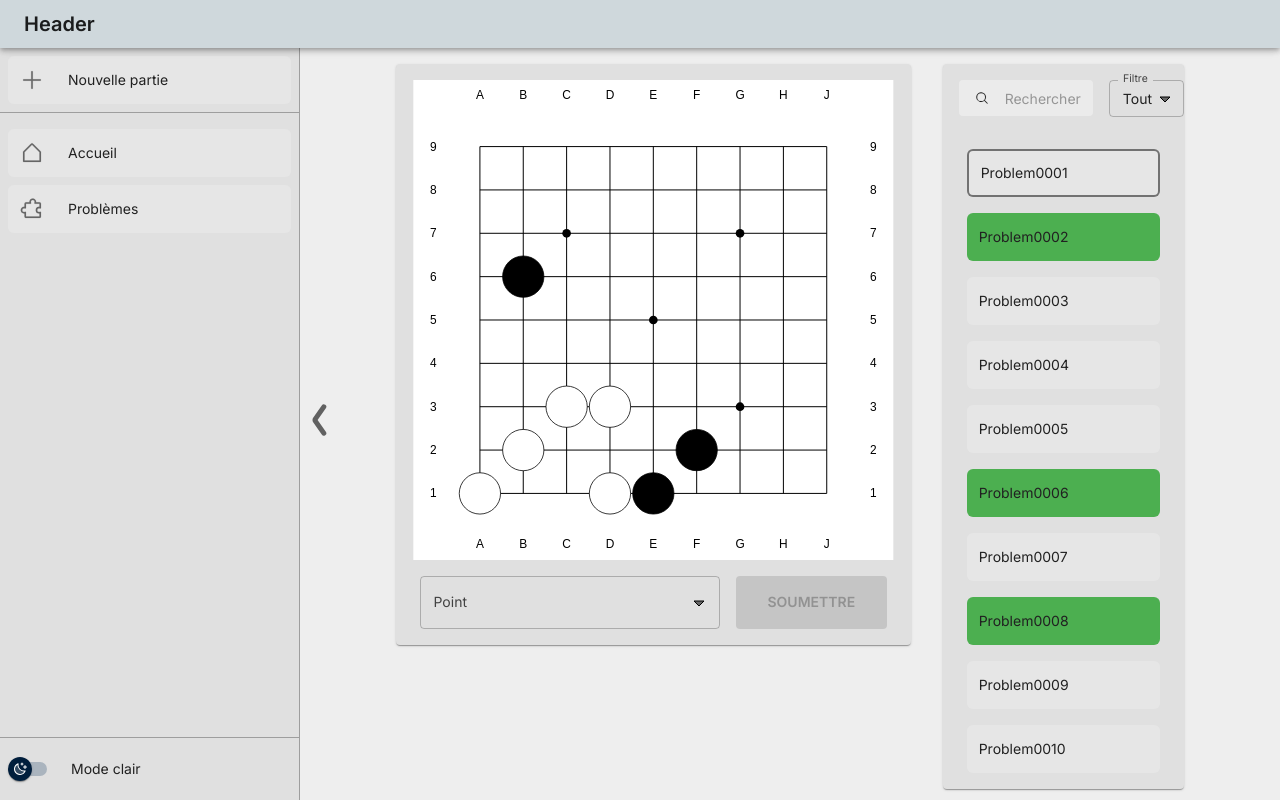
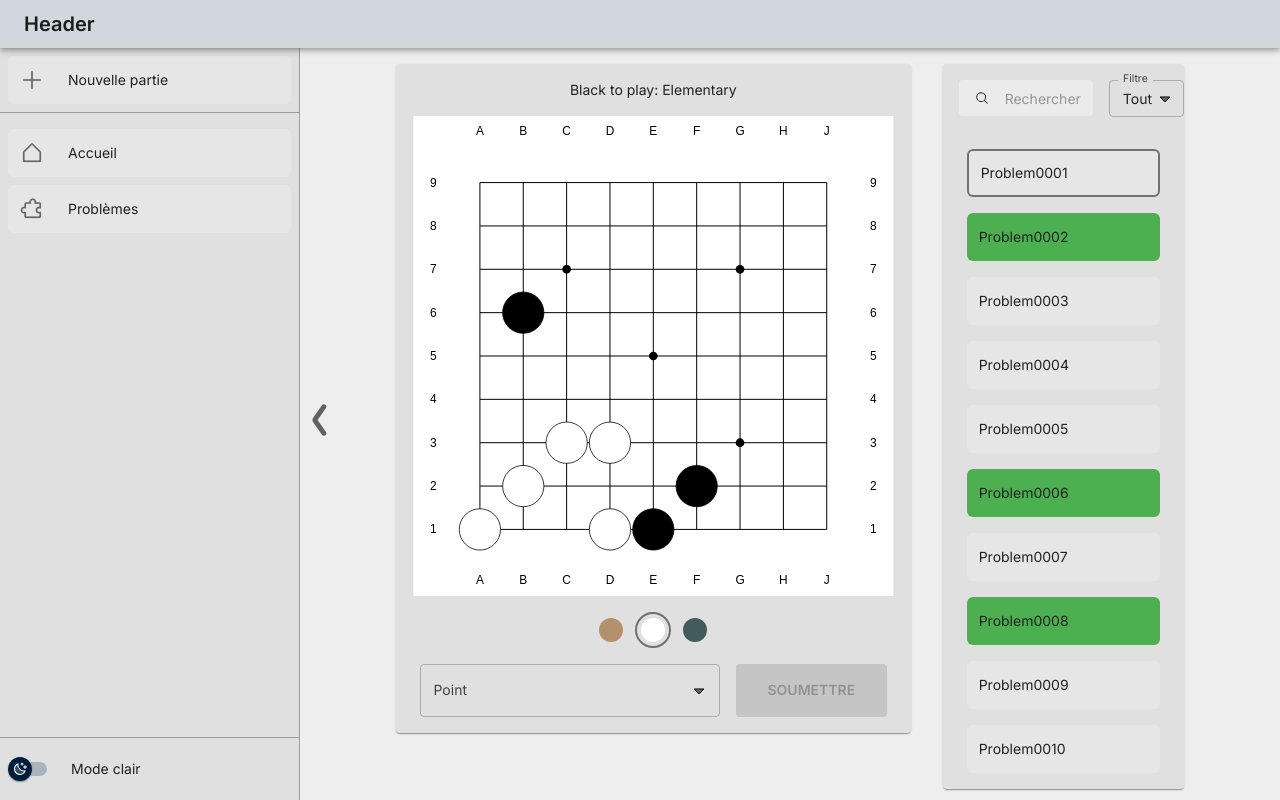
Before and after one commit to YouvaIBRAHIM/tsumego, a React (Vite) app in the folder front/: page /problems in a window 1280 px wide. Built offline with nearby package versions, Linux system fonts and the light colour scheme.

Commit message:
feat: select go theme

```diff
--- a/front/src/domains/go/components/AutocompleteGoPoint.tsx
+++ b/front/src/domains/go/components/AutocompleteGoPoint.tsx
@@ -5,18 +5,20 @@ import { IPlateau } from './Plateau/Plateau';
 
 interface IAutoCompleteGoPoint {
     data: AutoCompleteGoBoardPoint[];
-    currentPoint:string;
+    currentChoice:string;
     setCurrentChoice: IPlateau['setCurrentChoice']
     canPlay: IPlateau['canPlay']
 }
-export default function AutoCompleteGoPoint({data, currentPoint, setCurrentChoice, canPlay} : IAutoCompleteGoPoint) {
+export default function AutoCompleteGoPoint({data, currentChoice, setCurrentChoice, canPlay} : IAutoCompleteGoPoint) {
     const [value, setValue] = useState<AutoCompleteGoBoardPoint | null>(null)
 
     useEffect(() => {
-        if (currentPoint !== "") {
-            setValue(() => data.filter((el) => el.label ===  currentPoint)[0])
+        if (currentChoice !== "") {
+            setValue(() => data.filter((el) => el.label ===  currentChoice)[0])
+        }else{
+            setValue(null)
         }
-    }, [currentPoint])
+    }, [currentChoice])
 
     const onChange = (value: AutoCompleteGoBoardPoint) => {
         setValue(value)
--- a/front/src/domains/go/components/Plateau/Go.tsx
+++ b/front/src/domains/go/components/Plateau/Go.tsx
@@ -10,7 +10,7 @@ import {
     defineRadialColors,
     Themes
 } from '../../utils/go/index';
-import { ElementProps, GobanProps, IGo, StoneProps } from '../../types/go.types';
+import { ElementProps, GobanProps, StoneProps } from '../../types/go.types';
 
 
 function toElem(shapes: ElementProps[], callback?: (key: string ) => void): ReactElement[] {
@@ -107,7 +107,7 @@ function Stone(props: StoneProps): ReactElement {
 
 function Style(props: { theme: keyof typeof Themes }): ReactElement {
     return (
-        <style>{Themes[props.theme]()}</style>
+        <style>{Themes[props.theme]}</style>
     );
 }
 
--- /dev/null
+++ b/front/src/domains/go/components/Plateau/GoTheme.tsx
@@ -0,0 +1,41 @@
+import { Box, Button, Stack, alpha, styled } from "@mui/material"
+import { themesColor } from "../../utils/go/styles"
+import { ITheme } from "../../types/go.types"
+
+interface IGoTheme{
+    currentTheme: keyof ITheme
+    onChangeTheme: (newTheme: keyof ITheme) => void
+}
+const GoTheme = ({currentTheme, onChangeTheme}: IGoTheme) => {
+    const themeKeys = Object.keys(themesColor) as Array<keyof ITheme>;
+
+    return (
+        <Stack direction="row" spacing={1} justifyContent="center">
+            {
+                themeKeys.map((theme) => (
+                    <Theme selected={currentTheme === theme} key={theme} onClick={() => onChangeTheme(theme)}>
+                        <Box
+                            sx={{
+                                backgroundColor: themesColor[theme],
+                                width: '24px',
+                                height: '24px',
+                                borderRadius: "50%",
+                            }}
+                        >
+                        </Box>
+                    </Theme>
+                ))
+            }
+        </Stack>
+    )
+}
+
+
+const Theme = styled(Button)<{selected: boolean}>(({ theme, selected }) => ({
+    padding: 4,
+    minWidth: "auto",
+    ...(selected && {border: `${theme.palette.mode === "dark" ? alpha(theme.palette.common.white, 0.5): alpha(theme.palette.common.black, 0.5)} 2px solid`}),
+    borderRadius: "50%",
+}))
+
+export default GoTheme
--- a/front/src/domains/go/components/Plateau/Plateau.tsx
+++ b/front/src/domains/go/components/Plateau/Plateau.tsx
@@ -1,28 +1,31 @@
-import { Button, Paper, Stack } from "@mui/material"
+import { Button, Paper, Stack, Typography } from "@mui/material"
 import { useEffect, useRef, useState } from "react"
 import Go from "@src/domains/go/components/Plateau/Go"
-import { IGo } from "../../types/go.types";
+import { IGo, ITheme } from "../../types/go.types";
 import AutoCompleteGoPoint from "../AutocompleteGoPoint";
 import { filterExcludedPoints, generateGoBoardPoints } from "../../utils/global";
+import GoTheme from "./GoTheme";
 
 export interface IPlateau{
   currentChoice: string | null
   defaultState: {
     position: IGo['position']
     size: number
-    nextToPlay: "black" | "white"
+    nextToPlay: "black" | "white",
+    markers: IGo['markers']
   } | null,
   onPointChange: (intersection: string, setState: React.Dispatch<React.SetStateAction<IGo>>) => void
   setCurrentChoice: (value: string) => void
   canPlay: boolean;
   onConfirmChoice: () => void
+  title: string
 }
 
-const Plateau = ({currentChoice, defaultState, onPointChange, setCurrentChoice, canPlay, onConfirmChoice}: IPlateau) => {
+const Plateau = ({currentChoice, defaultState, onPointChange, setCurrentChoice, canPlay, onConfirmChoice, title}: IPlateau) => {
   const [state, setState] = useState<IGo>({
     position: {},
     markers: {},
-    theme: "paper",
+    theme: localStorage.getItem("goTheme") as keyof ITheme ?? "paper",
     coordSystem: "A1",
     hideBorder: false,
     zoom: null,
@@ -36,7 +39,7 @@ const Plateau = ({currentChoice, defaultState, onPointChange, setCurrentChoice,
 
   useEffect(() => {
     if (defaultState && !isDefaultStateLoaded.current) {
-      setState({ ...state, ...defaultState});
+      setState({ ...state, intersection: "", ...defaultState});
     }
 
     isDefaultStateLoaded.current = false;
@@ -66,10 +69,10 @@ const Plateau = ({currentChoice, defaultState, onPointChange, setCurrentChoice,
     isDefaultStateLoaded.current = true;
   }
 
-  // const handleClickTheme = () => {
-  //   const newTheme = (state.theme === "classic") ? "paper" : "classic";
-  //   setState({ ...state, theme: newTheme });
-  // }
+  const handleClickTheme = (newTheme : keyof ITheme) => {
+    setState({ ...state, theme: newTheme });
+    localStorage.setItem("goTheme", newTheme)
+  }
 
   // const handleClickCoordSystem = () => {
   //   const newCoordSystem = (state.coordSystem === "A1") ? "aa" : "A1";
@@ -125,7 +128,7 @@ const Plateau = ({currentChoice, defaultState, onPointChange, setCurrentChoice,
         <Stack
           gap={2}
         >
-          {currentChoice}
+          <Typography variant="body1">{title}</Typography>
           <Go
             theme={state.theme}
             position={state.position}
@@ -138,8 +141,9 @@ const Plateau = ({currentChoice, defaultState, onPointChange, setCurrentChoice,
             coordSystem={state.coordSystem}
             size={state.size}
           />
+          <GoTheme onChangeTheme={handleClickTheme} currentTheme={state.theme}/>
           <Stack direction="row" spacing={2} justifyContent={"center"}>
-            <AutoCompleteGoPoint canPlay={canPlay} setCurrentChoice={onSetChoiceWithAutoComplete} currentPoint={state.intersection ?? ""} data={filterExcludedPoints(state.position, generateGoBoardPoints(state.size), [state.intersection ?? ""])} />
+            <AutoCompleteGoPoint canPlay={canPlay} setCurrentChoice={onSetChoiceWithAutoComplete} currentChoice={state.intersection ?? ""} data={filterExcludedPoints(state.position, generateGoBoardPoints(state.size), [state.intersection ?? ""])} />
             <Button
               sx={{
                 px: 4
--- a/front/src/domains/go/pages/Problems.page.tsx
+++ b/front/src/domains/go/pages/Problems.page.tsx
@@ -41,9 +41,9 @@ const data: IProblem[] = [
     AB: ["C1", "F2", "B2", "C3", "D3", "B6"],
     AW: ["D1", "C3", "B2", "C3", "D3"],
     SZ: "12",
-    C: "Black to play: Elementary",
+    C: "White to play: Elementary",
     SOL: [["B", "ba", "Correct.", ""]],
-    nextToPlay: "black"
+    nextToPlay: "white"
   },
   {
     id: "vcbjh",
@@ -146,6 +146,7 @@ export default function Problems() {
 
     setCurrentProblem(problem)
     setCanPlay(!asideData.won)
+    setCurrentChoice(null)
   }
 
   const onConfirmChoice = () => {
@@ -167,10 +168,13 @@ export default function Problems() {
   const handleIntersectionClick = (intersection: string, setState: React.Dispatch<React.SetStateAction<IGo>>) => {
     if (canPlay) {
       setState((state) => {
+        if(intersection in state.position && !(intersection in state.markers)) return state
+
         const position: IGo['position'] = {};
         position[intersection] = state.nextToPlay;
         if (state.markers.hasOwnProperty(intersection)) {
           onConfirmChoice()
+          onSetCurrentChoice(intersection)
           return {
             ...state,
             intersection: intersection,
@@ -188,6 +192,7 @@ export default function Problems() {
               delete newPosition[pos]
             }
           })
+          onSetCurrentChoice(intersection)
           return {
             ...state,
             intersection: intersection,
@@ -195,8 +200,8 @@ export default function Problems() {
             markers: marker
           };
         }
+
       });
-      onSetCurrentChoice(intersection)
     }
   }
 
@@ -213,6 +218,7 @@ export default function Problems() {
             defaultState={transformProblemToGoState(currentProblem)}
             onPointChange={handleIntersectionClick}
             currentChoice={currentChoice}
+            title={currentProblem?.won ? "Problème résolu" : currentProblem?.C ?? `Posez une pierre ${currentProblem?.nextToPlay === "black" ? "noire" : "blanche"}` }
           />
           :
           <PlateauSkeleton />
--- a/front/src/domains/go/types/go.types.ts
+++ b/front/src/domains/go/types/go.types.ts
@@ -47,3 +47,9 @@ export interface ElementProps {
     className: string;
     onClick?: () => void;
 }
+
+export interface ITheme {
+    classic: string,
+    paper: string,
+    night: string
+}
--- a/front/src/domains/go/utils/global.ts
+++ b/front/src/domains/go/utils/global.ts
@@ -35,7 +35,8 @@ export const transformProblemToGoState = (obj: IProblem | null) : IPlateau['defa
     return {
         position: result,
         size: Number(SZ),
-        nextToPlay: nextToPlay
+        nextToPlay: nextToPlay,
+        markers: {}
     };
 }
 
--- a/front/src/domains/go/utils/go/styles.ts
+++ b/front/src/domains/go/utils/go/styles.ts
@@ -3,6 +3,8 @@
  * styles.ts
  *
  */
+
+import { ITheme } from "../../types/go.types";
 
 /**
  * Chosen constants for a top left radial gradient
@@ -31,14 +33,19 @@ export const defineRadialColors = (color: string): { id: string; a: string; z: s
     return { id: color + "grad", a: SV_BW[color]["start"], z: SV_BW[color]["stop"], gradient: gradient };
 };
 
+export const themesColor: ITheme = {
+    classic: "#b4916c",
+    paper: "white",
+    night: "#425b5b"
+}
+
 /**
  * Themes are just CSS rules
  */
-export const Themes: { [key: string]: () => string } = {
-    "classic": () => {
-        return `
+export const Themes: ITheme = {
+    "classic": `
             .wood {
-                fill: #b4916c;
+                fill: ${themesColor.classic};
             }
             .placeholder {
                 stroke: black;
@@ -75,12 +82,10 @@ export const Themes: { [key: string]: () => string } = {
             font-family: "Ubuntu Light", sans-serif;
             font-size: 1.1em;
         }
-        `;
-    },
-    "night": () => {
-        return `
+    `,
+    "night": `
             .wood {
-                fill: #425b5b;
+                fill: ${themesColor.night};
             }
             .placeholder {
                 fill: black;
@@ -118,12 +123,10 @@ export const Themes: { [key: string]: () => string } = {
             font-family: sans-serif;
             font-size: 1.1em;
         }
-        `;
-    },
-    "paper": () => {
-        return `
+    `,
+    "paper": `
             .wood {
-                fill: white;
+                fill: ${themesColor.paper};
             }
             .placeholder {
                 fill: black;
@@ -163,6 +166,5 @@ export const Themes: { [key: string]: () => string } = {
             font-family: sans-serif;
             font-size: 1.1em;
         }
-        `;
-    }
+    `
 };
```
